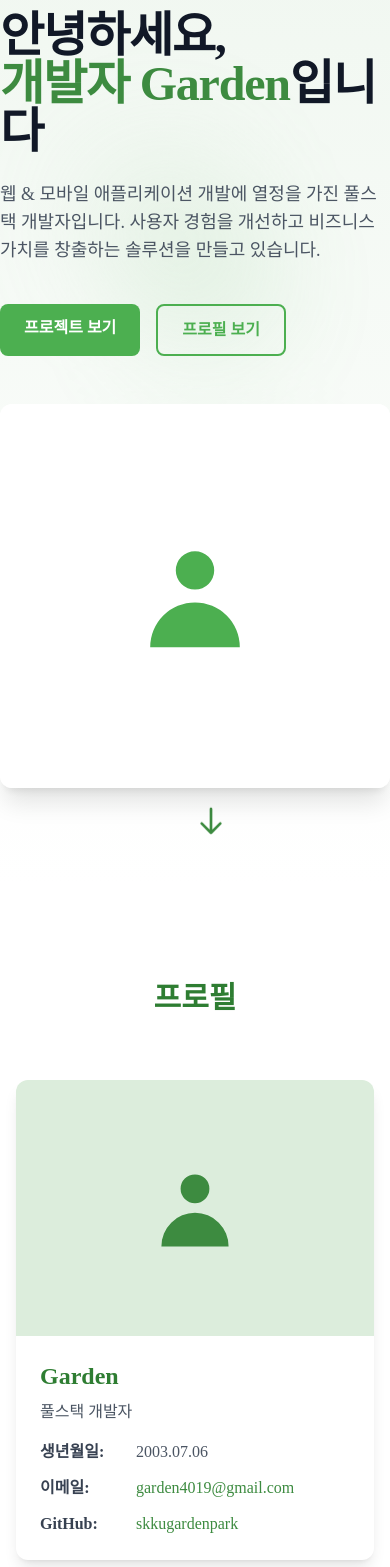
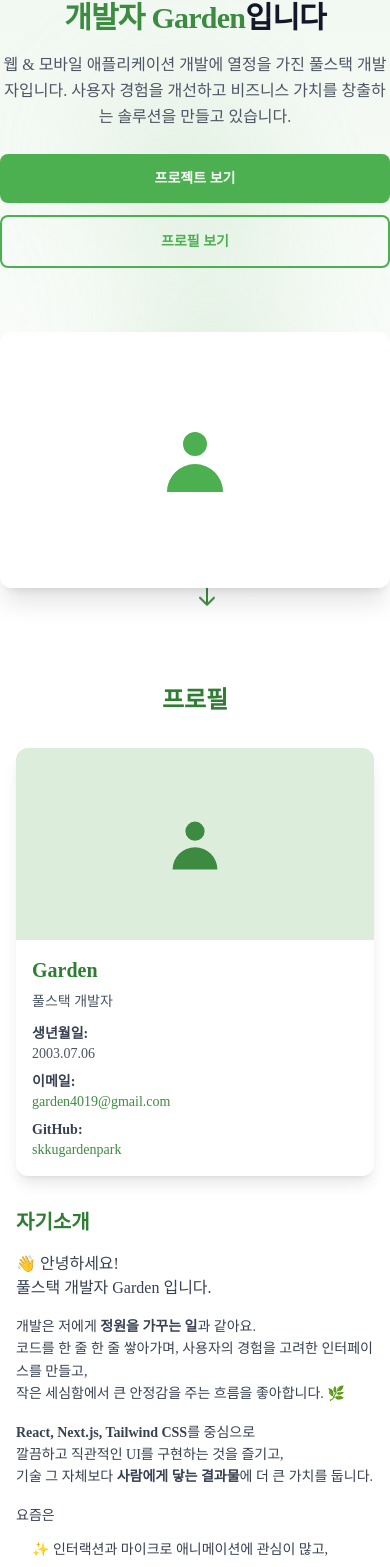
Before and after one commit to skkugardenpark/popol, a Next.js app: page / in a window 390 px wide. Shown: the part 148-1715 px from the top of the page. Built offline with nearby package versions, Linux system fonts and the light colour scheme; a web font is replaced by a local one.

Commit message:
모바일 반응형 디자인 개선 - 텍스트 크기, 간격, 레이아웃 최적화

```diff
--- a/src/app/globals.css
+++ b/src/app/globals.css
@@ -76,6 +76,14 @@ html {
   box-shadow: 0 15px 30px rgba(76, 175, 80, 0.2);
 }
 
+/* 모바일에서 3D 효과 최적화 */
+@media (max-width: 768px) {
+  .card-3d:hover {
+    transform: translateY(-5px);
+    box-shadow: 0 8px 20px rgba(76, 175, 80, 0.15);
+  }
+}
+
 /* 버튼 스타일 */
 .btn-primary {
   background-color: var(--primary-color);
@@ -84,6 +92,8 @@ html {
   border-radius: 0.5rem;
   font-weight: 600;
   transition: background-color 0.3s ease, transform 0.3s ease;
+  display: inline-block;
+  text-decoration: none;
 }
 
 .btn-primary:hover {
@@ -99,6 +109,8 @@ html {
   border: 2px solid var(--primary-color);
   font-weight: 600;
   transition: background-color 0.3s ease, transform 0.3s ease;
+  display: inline-block;
+  text-decoration: none;
 }
 
 .btn-secondary:hover {
@@ -107,12 +119,34 @@ html {
   transform: translateY(-2px);
 }
 
+/* 모바일에서 버튼 스타일 최적화 */
+@media (max-width: 640px) {
+  .btn-primary, .btn-secondary {
+    padding: 0.875rem 1.25rem;
+    font-size: 0.875rem;
+    width: 100%;
+    text-align: center;
+  }
+
+  .btn-primary:hover, .btn-secondary:hover {
+    transform: translateY(-1px);
+  }
+}
+
 /* 스크롤 섹션 */
 .scroll-section {
   min-height: 100vh;
   display: flex;
   align-items: center;
   padding: 6rem 0;
+}
+
+/* 모바일에서 스크롤 섹션 최적화 */
+@media (max-width: 768px) {
+  .scroll-section {
+    min-height: auto;
+    padding: 3rem 0;
+  }
 }
 
 /* 네비게이션 하이라이트 */
@@ -134,3 +168,30 @@ html {
 .nav-highlight:hover::after, .nav-highlight.active::after {
   width: 100%;
 }
+
+/* 모바일 텍스트 최적화 */
+@media (max-width: 640px) {
+  h1 {
+    line-height: 1.2;
+  }
+
+  h2 {
+    line-height: 1.3;
+  }
+
+  h3 {
+    line-height: 1.4;
+  }
+
+  p {
+    line-height: 1.6;
+  }
+}
+
+/* 모바일에서 이미지 최적화 */
+@media (max-width: 640px) {
+  img {
+    max-width: 100%;
+    height: auto;
+  }
+}
--- a/src/app/page.tsx
+++ b/src/app/page.tsx
@@ -60,7 +60,7 @@ export default function Home() {
   return (
     <>
       {/* 홈 섹션 */}
-      <section id="home" className="scroll-section relative flex items-center justify-center min-h-screen bg-gradient-to-b from-green-50 to-white px-4">
+      <section id="home" className="scroll-section relative flex items-center justify-center min-h-screen bg-gradient-to-b from-green-50 to-white px-4 sm:px-6 lg:px-8">
         <div className="absolute inset-0 z-0 opacity-30">
           <div className="relative w-full h-full">
             <div className="absolute transform -rotate-12 left-1/4 top-1/4 w-32 h-32 bg-green-200 rounded-full blur-3xl"></div>
@@ -70,37 +70,37 @@ export default function Home() {
         </div>
 
         <div className="container max-w-7xl mx-auto z-10">
-          <div className="grid grid-cols-1 lg:grid-cols-2 gap-12 items-center">
-            <div className="fade-in">
-              <h1 className="text-5xl md:text-6xl font-bold tracking-tight text-gray-900 mb-6">
+          <div className="grid grid-cols-1 lg:grid-cols-2 gap-8 lg:gap-12 items-center">
+            <div className="fade-in text-center lg:text-left">
+              <h1 className="text-3xl sm:text-4xl md:text-5xl lg:text-6xl font-bold tracking-tight text-gray-900 mb-4 sm:mb-6">
                 안녕하세요,<br />
                 <span className="text-green-600">개발자 Garden</span>입니다
               </h1>
-              <p className="text-lg text-gray-600 mb-10">
+              <p className="text-base sm:text-lg text-gray-600 mb-6 sm:mb-8 lg:mb-10 leading-relaxed">
                 웹 & 모바일 애플리케이션 개발에 열정을 가진 풀스택 개발자입니다.
                 사용자 경험을 개선하고 비즈니스 가치를 창출하는 솔루션을 만들고 있습니다.
               </p>
-              <div className="flex flex-wrap gap-4">
+              <div className="flex flex-col sm:flex-row gap-3 sm:gap-4 justify-center lg:justify-start">
                 <Link
                   href="#projects"
-                  className="btn-primary"
+                  className="btn-primary text-center"
                 >
                   프로젝트 보기
                 </Link>
                 <Link
                   href="#profile"
-                  className="btn-secondary"
+                  className="btn-secondary text-center"
                 >
                   프로필 보기
                 </Link>
               </div>
             </div>
-            <div className="card-3d relative h-96 rounded-xl overflow-hidden shadow-xl bg-white">
+            <div className="card-3d relative h-64 sm:h-80 lg:h-96 rounded-xl overflow-hidden shadow-xl bg-white mt-8 lg:mt-0">
               <div className="absolute inset-0 bg-white bg-opacity-80 flex items-center justify-center">
-                <div className="w-full h-full p-8">
+                <div className="w-full h-full p-6 sm:p-8">
                   <div className="w-full h-full relative">
                     <div className="absolute inset-0 flex items-center justify-center">
-                      <svg className="w-32 h-32 text-green-500" fill="currentColor" viewBox="0 0 20 20" xmlns="http://www.w3.org/2000/svg">
+                      <svg className="w-20 sm:w-24 lg:w-32 h-20 sm:h-24 lg:h-32 text-green-500" fill="currentColor" viewBox="0 0 20 20" xmlns="http://www.w3.org/2000/svg">
                         <path fillRule="evenodd" d="M10 9a3 3 0 100-6 3 3 0 000 6zm-7 9a7 7 0 1114 0H3z" clipRule="evenodd"></path>
                       </svg>
                     </div>
@@ -111,66 +111,66 @@ export default function Home() {
           </div>
         </div>
 
-        <div className="absolute bottom-10 left-1/2 transform -translate-x-1/2 animate-bounce">
-          <svg className="w-8 h-8 text-green-600" fill="none" stroke="currentColor" viewBox="0 0 24 24" xmlns="http://www.w3.org/2000/svg">
+        <div className="absolute bottom-6 sm:bottom-10 left-1/2 transform -translate-x-1/2 animate-bounce">
+          <svg className="w-6 sm:w-8 h-6 sm:h-8 text-green-600" fill="none" stroke="currentColor" viewBox="0 0 24 24" xmlns="http://www.w3.org/2000/svg">
             <path strokeLinecap="round" strokeLinejoin="round" strokeWidth={2} d="M19 14l-7 7m0 0l-7-7m7 7V3" />
           </svg>
         </div>
       </section>
 
       {/* 프로필 섹션 */}
-      <section id="profile" className="scroll-section py-20 bg-white">
-        <div className="container max-w-6xl mx-auto px-4">
-          <h2 className="text-3xl md:text-4xl font-bold text-center text-green-700 mb-16">프로필</h2>
+      <section id="profile" className="scroll-section py-12 sm:py-16 lg:py-20 bg-white">
+        <div className="container max-w-6xl mx-auto px-4 sm:px-6 lg:px-8">
+          <h2 className="text-2xl sm:text-3xl lg:text-4xl font-bold text-center text-green-700 mb-8 sm:mb-12 lg:mb-16">프로필</h2>
 
-          <div className="grid grid-cols-1 md:grid-cols-5 gap-12">
-            <div className="md:col-span-2">
+          <div className="grid grid-cols-1 lg:grid-cols-5 gap-8 lg:gap-12">
+            <div className="lg:col-span-2">
               <div className="bg-white rounded-xl overflow-hidden shadow-lg fade-in">
-                <div className="h-64 bg-green-100 relative">
+                <div className="h-48 sm:h-56 lg:h-64 bg-green-100 relative">
                   <div className="absolute inset-0 flex items-center justify-center">
-                    <svg className="w-24 h-24 text-green-600" fill="currentColor" viewBox="0 0 20 20" xmlns="http://www.w3.org/2000/svg">
+                    <svg className="w-16 sm:w-20 lg:w-24 h-16 sm:h-20 lg:h-24 text-green-600" fill="currentColor" viewBox="0 0 20 20" xmlns="http://www.w3.org/2000/svg">
                       <path fillRule="evenodd" d="M10 9a3 3 0 100-6 3 3 0 000 6zm-7 9a7 7 0 1114 0H3z" clipRule="evenodd"></path>
                     </svg>
                   </div>
                 </div>
-                <div className="p-6">
-                  <h3 className="text-2xl font-bold mb-2 text-green-700">Garden</h3>
-                  <p className="text-gray-600 mb-4">풀스택 개발자</p>
+                <div className="p-4 sm:p-6">
+                  <h3 className="text-xl sm:text-2xl font-bold mb-2 text-green-700">Garden</h3>
+                  <p className="text-gray-600 mb-3 sm:mb-4 text-sm sm:text-base">풀스택 개발자</p>
 
-                  <div className="space-y-3">
-                    <div className="flex">
-                      <span className="font-semibold text-gray-700 w-24">생년월일:</span>
-                      <span className="text-gray-600">2003.07.06</span>
+                  <div className="space-y-2 sm:space-y-3">
+                    <div className="flex flex-col sm:flex-row">
+                      <span className="font-semibold text-gray-700 sm:w-24 text-sm sm:text-base">생년월일:</span>
+                      <span className="text-gray-600 text-sm sm:text-base">2003.07.06</span>
                     </div>
-                    <div className="flex">
-                      <span className="font-semibold text-gray-700 w-24">이메일:</span>
-                      <a href="mailto:garden4019@gmail.com" className="text-green-600 hover:text-green-700">garden4019@gmail.com</a>
+                    <div className="flex flex-col sm:flex-row">
+                      <span className="font-semibold text-gray-700 sm:w-24 text-sm sm:text-base">이메일:</span>
+                      <a href="mailto:garden4019@gmail.com" className="text-green-600 hover:text-green-700 text-sm sm:text-base break-all">garden4019@gmail.com</a>
                     </div>
-                    <div className="flex">
-                      <span className="font-semibold text-gray-700 w-24">GitHub:</span>
-                      <a href="https://github.com/skkugardenpark" target="_blank" rel="noopener noreferrer" className="text-green-600 hover:text-green-700">skkugardenpark</a>
+                    <div className="flex flex-col sm:flex-row">
+                      <span className="font-semibold text-gray-700 sm:w-24 text-sm sm:text-base">GitHub:</span>
+                      <a href="https://github.com/skkugardenpark" target="_blank" rel="noopener noreferrer" className="text-green-600 hover:text-green-700 text-sm sm:text-base">skkugardenpark</a>
                     </div>
                   </div>
                 </div>
               </div>
             </div>
 
-            <div className="md:col-span-3">
+            <div className="lg:col-span-3">
               <div className="rotate-in">
-                <h3 className="text-2xl font-bold mb-6 text-green-700">자기소개</h3>
-                <div className="prose prose-green max-w-none text-gray-700 mb-8 leading-relaxed">
-                  <p className="text-lg mb-5">👋 안녕하세요!<br />풀스택 개발자 Garden 입니다.</p>
+                <h3 className="text-xl sm:text-2xl font-bold mb-4 sm:mb-6 text-green-700">자기소개</h3>
+                <div className="prose prose-green max-w-none text-gray-700 mb-6 sm:mb-8 leading-relaxed text-sm sm:text-base">
+                  <p className="text-base sm:text-lg mb-4 sm:mb-5">👋 안녕하세요!<br />풀스택 개발자 Garden 입니다.</p>
 
-                  <p className="mb-5">개발은 저에게 <strong>정원을 가꾸는 일</strong>과 같아요.<br />
+                  <p className="mb-4 sm:mb-5">개발은 저에게 <strong>정원을 가꾸는 일</strong>과 같아요.<br />
                   코드를 한 줄 한 줄 쌓아가며, 사용자의 경험을 고려한 인터페이스를 만들고,<br />
                   작은 세심함에서 큰 안정감을 주는 흐름을 좋아합니다. 🌿</p>
 
-                  <p className="mb-5"><strong>React, Next.js, Tailwind CSS</strong>를 중심으로<br />
+                  <p className="mb-4 sm:mb-5"><strong>React, Next.js, Tailwind CSS</strong>를 중심으로<br />
                   깔끔하고 직관적인 UI를 구현하는 것을 즐기고,<br />
                   기술 그 자체보다 <strong>사람에게 닿는 결과물</strong>에 더 큰 가치를 둡니다.</p>
 
-                  <p className="mb-5">요즘은</p>
-                  <ul className="ml-5 mb-5 space-y-1">
+                  <p className="mb-3 sm:mb-5">요즘은</p>
+                  <ul className="ml-4 sm:ml-5 mb-4 sm:mb-5 space-y-1">
                     <li>✨ 인터랙션과 마이크로 애니메이션에 관심이 많고,</li>
                     <li>🛠 다양한 디자인 시스템을 직접 만들어보며</li>
                     <li>🧠 더 나은 코드 구조와 사용자 흐름을 고민하고 있어요.</li>
@@ -180,23 +180,23 @@ export default function Home() {
                   함께 감상해 주세요. 🙂</p>
                 </div>
 
-                <h3 className="text-2xl font-bold mb-6 text-green-700">학력</h3>
-                <div className="space-y-6">
-                  <div className="card-3d bg-white p-6 rounded-lg shadow-md flex flex-col sm:flex-row justify-between items-center">
-                    <div className="flex-1">
+                <h3 className="text-xl sm:text-2xl font-bold mb-4 sm:mb-6 text-green-700">학력</h3>
+                <div className="space-y-4 sm:space-y-6">
+                  <div className="card-3d bg-white p-4 sm:p-6 rounded-lg shadow-md flex flex-col sm:flex-row justify-between items-start sm:items-center">
+                    <div className="flex-1 mb-4 sm:mb-0">
                       <div className="flex flex-col sm:flex-row sm:justify-between sm:items-center mb-2">
-                        <h4 className="text-xl font-bold text-gray-800">성균관대학교</h4>
-                        <span className="text-gray-600">2022년 ~ 현재</span>
+                        <h4 className="text-lg sm:text-xl font-bold text-gray-800">성균관대학교</h4>
+                        <span className="text-gray-600 text-sm sm:text-base">2022년 ~ 현재</span>
                       </div>
-                      <p className="text-gray-700">소프트웨어학과 재학중</p>
+                      <p className="text-gray-700 text-sm sm:text-base">소프트웨어학과 재학중</p>
                     </div>
-                    <div className="ml-0 sm:ml-4 mt-4 sm:mt-0 flex-shrink-0">
+                    <div className="flex-shrink-0 self-center sm:ml-4">
                       <Image
                         src="/skku_logo.png"
                         alt="성균관대학교 로고"
-                        width={80}
-                        height={80}
-                        className="object-contain"
+                        width={60}
+                        height={60}
+                        className="object-contain sm:w-20 sm:h-20"
                       />
                     </div>
                   </div>
@@ -208,66 +208,66 @@ export default function Home() {
       </section>
 
       {/* 기술 섹션 */}
-      <section id="skills" className="scroll-section py-20 bg-green-50">
-        <div className="container max-w-6xl mx-auto px-4">
-          <h2 className="text-3xl md:text-4xl font-bold text-center text-green-700 mb-16">기술 스택</h2>
+      <section id="skills" className="scroll-section py-12 sm:py-16 lg:py-20 bg-green-50">
+        <div className="container max-w-6xl mx-auto px-4 sm:px-6 lg:px-8">
+          <h2 className="text-2xl sm:text-3xl lg:text-4xl font-bold text-center text-green-700 mb-8 sm:mb-12 lg:mb-16">기술 스택</h2>
 
-          <div className="grid grid-cols-1 gap-12">
+          <div className="grid grid-cols-1 gap-8 sm:gap-10 lg:gap-12">
             <div className="scale-in">
-              <h3 className="text-2xl font-bold mb-8 text-green-700">프론트엔드</h3>
-              <div className="grid grid-cols-2 sm:grid-cols-3 md:grid-cols-4 lg:grid-cols-5 gap-6">
+              <h3 className="text-xl sm:text-2xl font-bold mb-6 sm:mb-8 text-green-700">프론트엔드</h3>
+              <div className="grid grid-cols-2 sm:grid-cols-3 md:grid-cols-4 lg:grid-cols-5 gap-4 sm:gap-6">
                 {frontendIcons.map((tech) => (
-                  <div key={tech.name} className="card-3d flex flex-col items-center justify-center p-6 bg-white rounded-lg shadow-md hover:shadow-lg">
-                    <div className="text-green-600 mb-4 h-16 flex items-center justify-center">
+                  <div key={tech.name} className="card-3d flex flex-col items-center justify-center p-4 sm:p-6 bg-white rounded-lg shadow-md hover:shadow-lg">
+                    <div className="text-green-600 mb-3 sm:mb-4 h-12 sm:h-16 flex items-center justify-center">
                       <Image
                         src={tech.icon}
                         alt={tech.name}
-                        width={48}
-                        height={48}
-                        className="object-contain"
+                        width={36}
+                        height={36}
+                        className="object-contain sm:w-12 sm:h-12"
                       />
                     </div>
-                    <span className="text-base font-medium text-gray-800">{tech.name}</span>
+                    <span className="text-xs sm:text-sm lg:text-base font-medium text-gray-800 text-center leading-tight">{tech.name}</span>
                   </div>
                 ))}
               </div>
             </div>
 
             <div className="scale-in">
-              <h3 className="text-2xl font-bold mb-8 text-green-700">백엔드</h3>
-              <div className="grid grid-cols-2 sm:grid-cols-3 md:grid-cols-4 lg:grid-cols-5 gap-6">
+              <h3 className="text-xl sm:text-2xl font-bold mb-6 sm:mb-8 text-green-700">백엔드</h3>
+              <div className="grid grid-cols-2 sm:grid-cols-3 md:grid-cols-4 lg:grid-cols-5 gap-4 sm:gap-6">
                 {backendIcons.map((tech) => (
-                  <div key={tech.name} className="card-3d flex flex-col items-center justify-center p-6 bg-white rounded-lg shadow-md hover:shadow-lg">
-                    <div className="text-green-600 mb-4 h-16 flex items-center justify-center">
+                  <div key={tech.name} className="card-3d flex flex-col items-center justify-center p-4 sm:p-6 bg-white rounded-lg shadow-md hover:shadow-lg">
+                    <div className="text-green-600 mb-3 sm:mb-4 h-12 sm:h-16 flex items-center justify-center">
                       <Image
                         src={tech.icon}
                         alt={tech.name}
-                        width={48}
-                        height={48}
-                        className="object-contain"
+                        width={36}
+                        height={36}
+                        className="object-contain sm:w-12 sm:h-12"
                       />
                     </div>
-                    <span className="text-base font-medium text-gray-800">{tech.name}</span>
+                    <span className="text-xs sm:text-sm lg:text-base font-medium text-gray-800 text-center leading-tight">{tech.name}</span>
                   </div>
                 ))}
               </div>
             </div>
 
             <div className="scale-in">
-              <h3 className="text-2xl font-bold mb-8 text-green-700">기타</h3>
-              <div className="grid grid-cols-2 sm:grid-cols-3 md:grid-cols-4 lg:grid-cols-5 gap-6">
+              <h3 className="text-xl sm:text-2xl font-bold mb-6 sm:mb-8 text-green-700">기타</h3>
+              <div className="grid grid-cols-2 sm:grid-cols-3 md:grid-cols-4 lg:grid-cols-5 gap-4 sm:gap-6">
                 {otherIcons.map((tech) => (
-                  <div key={tech.name} className="card-3d flex flex-col items-center justify-center p-6 bg-white rounded-lg shadow-md hover:shadow-lg">
-                    <div className="text-green-600 mb-4 h-16 flex items-center justify-center">
+                  <div key={tech.name} className="card-3d flex flex-col items-center justify-center p-4 sm:p-6 bg-white rounded-lg shadow-md hover:shadow-lg">
+                    <div className="text-green-600 mb-3 sm:mb-4 h-12 sm:h-16 flex items-center justify-center">
                       <Image
                         src={tech.icon}
                         alt={tech.name}
-                        width={48}
-                        height={48}
-                        className="object-contain"
+                        width={36}
+                        height={36}
+                        className="object-contain sm:w-12 sm:h-12"
                       />
                     </div>
-                    <span className="text-base font-medium text-gray-800">{tech.name}</span>
+                    <span className="text-xs sm:text-sm lg:text-base font-medium text-gray-800 text-center leading-tight">{tech.name}</span>
                   </div>
                 ))}
               </div>
@@ -277,27 +277,27 @@ export default function Home() {
       </section>
 
       {/* 프로젝트 섹션 */}
-      <section id="projects" className="scroll-section py-20 bg-white">
-        <div className="container max-w-6xl mx-auto px-4">
-          <h2 className="text-3xl md:text-4xl font-bold text-center text-green-700 mb-16">프로젝트</h2>
+      <section id="projects" className="scroll-section py-12 sm:py-16 lg:py-20 bg-white">
+        <div className="container max-w-6xl mx-auto px-4 sm:px-6 lg:px-8">
+          <h2 className="text-2xl sm:text-3xl lg:text-4xl font-bold text-center text-green-700 mb-8 sm:mb-12 lg:mb-16">프로젝트</h2>
 
-          <div className="grid grid-cols-1 md:grid-cols-2 lg:grid-cols-3 gap-8">
+          <div className="grid grid-cols-1 sm:grid-cols-2 lg:grid-cols-3 gap-6 sm:gap-8">
             {projects.map((project, index) => (
               <div
                 key={project.id}
                 className={`card-3d bg-white rounded-lg overflow-hidden shadow-lg border border-gray-100 hover:shadow-xl transition-all ${index % 2 === 0 ? 'fade-in' : 'rotate-in'}`}
               >
-                <div className="h-48 bg-green-100 relative overflow-hidden">
+                <div className="h-36 sm:h-40 lg:h-48 bg-green-100 relative overflow-hidden">
                   <div className="absolute inset-0 flex items-center justify-center text-green-500">
-                    <svg className="w-16 h-16" fill="currentColor" viewBox="0 0 20 20" xmlns="http://www.w3.org/2000/svg">
+                    <svg className="w-12 sm:w-14 lg:w-16 h-12 sm:h-14 lg:h-16" fill="currentColor" viewBox="0 0 20 20" xmlns="http://www.w3.org/2000/svg">
                       <path fillRule="evenodd" d="M4 3a2 2 0 00-2 2v10a2 2 0 002 2h12a2 2 0 002-2V5a2 2 0 00-2-2H4zm12 12H4l4-8 3 6 2-4 3 6z" clipRule="evenodd"></path>
                     </svg>
                   </div>
                 </div>
-                <div className="p-6">
-                  <h3 className="font-bold text-xl mb-2 text-green-700">{project.title}</h3>
-                  <p className="text-gray-700 text-sm mb-4">{project.description}</p>
-                  <div className="flex flex-wrap gap-2 mb-4">
+                <div className="p-4 sm:p-6">
+                  <h3 className="font-bold text-lg sm:text-xl mb-2 text-green-700">{project.title}</h3>
+                  <p className="text-gray-700 text-xs sm:text-sm mb-3 sm:mb-4 leading-relaxed">{project.description}</p>
+                  <div className="flex flex-wrap gap-1 sm:gap-2 mb-3 sm:mb-4">
                     {project.stack.slice(0, 3).map((tech) => (
                       <span key={tech} className="px-2 py-1 bg-green-50 text-green-700 rounded-full text-xs font-medium">
                         {tech}
@@ -309,14 +309,14 @@ export default function Home() {
                       </span>
                     )}
                   </div>
-                  <div className="flex gap-4 mt-4">
+                  <div className="flex flex-col sm:flex-row gap-2 sm:gap-4 mt-3 sm:mt-4">
                     <a
                       href={project.link}
                       target="_blank"
                       rel="noopener noreferrer"
-                      className="text-green-600 hover:text-green-800 font-medium text-sm flex items-center"
+                      className="text-green-600 hover:text-green-800 font-medium text-xs sm:text-sm flex items-center justify-center sm:justify-start"
                     >
-                      <svg className="w-4 h-4 mr-1" fill="currentColor" viewBox="0 0 20 20" xmlns="http://www.w3.org/2000/svg">
+                      <svg className="w-3 sm:w-4 h-3 sm:h-4 mr-1" fill="currentColor" viewBox="0 0 20 20" xmlns="http://www.w3.org/2000/svg">
                         <path fillRule="evenodd" d="M12.316 3.051a1 1 0 01.633 1.265l-4 12a1 1 0 11-1.898-.632l4-12a1 1 0 011.265-.633zM5.707 6.293a1 1 0 010 1.414L3.414 10l2.293 2.293a1 1 0 11-1.414 1.414l-3-3a1 1 0 010-1.414l3-3a1 1 0 011.414 0zm8.586 0a1 1 0 011.414 0l3 3a1 1 0 010 1.414l-3 3a1 1 0 11-1.414-1.414L16.586 10l-2.293-2.293a1 1 0 010-1.414z" clipRule="evenodd"></path>
                       </svg>
                       코드 보기
@@ -326,9 +326,9 @@ export default function Home() {
                         href={project.demo}
                         target="_blank"
                         rel="noopener noreferrer"
-                        className="text-green-600 hover:text-green-800 font-medium text-sm flex items-center"
+                        className="text-green-600 hover:text-green-800 font-medium text-xs sm:text-sm flex items-center justify-center sm:justify-start"
                       >
-                        <svg className="w-4 h-4 mr-1" fill="currentColor" viewBox="0 0 20 20" xmlns="http://www.w3.org/2000/svg">
+                        <svg className="w-3 sm:w-4 h-3 sm:h-4 mr-1" fill="currentColor" viewBox="0 0 20 20" xmlns="http://www.w3.org/2000/svg">
                           <path d="M10 12a2 2 0 100-4 2 2 0 000 4z"></path>
                           <path fillRule="evenodd" d="M.458 10C1.732 5.943 5.522 3 10 3s8.268 2.943 9.542 7c-1.274 4.057-5.064 7-9.542 7S1.732 14.057.458 10zM14 10a4 4 0 11-8 0 4 4 0 018 0z" clipRule="evenodd"></path>
                         </svg>
```
Also changed, not shown: public/backup/skku_logo.png (added), public/skku_logo 2.png (added).
